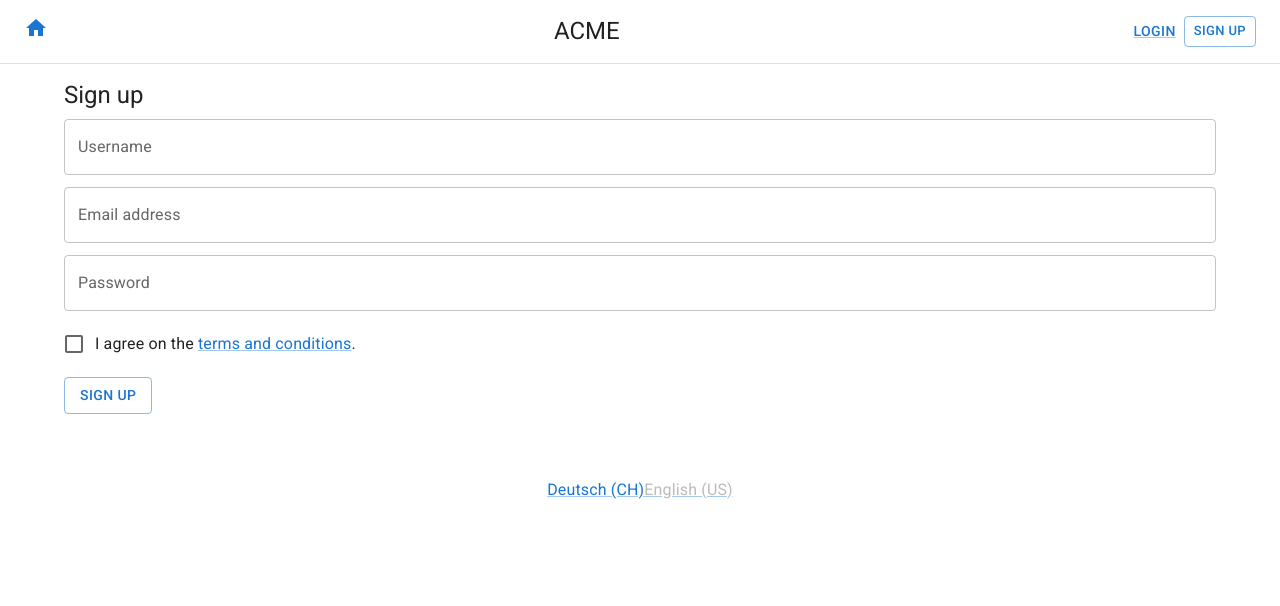
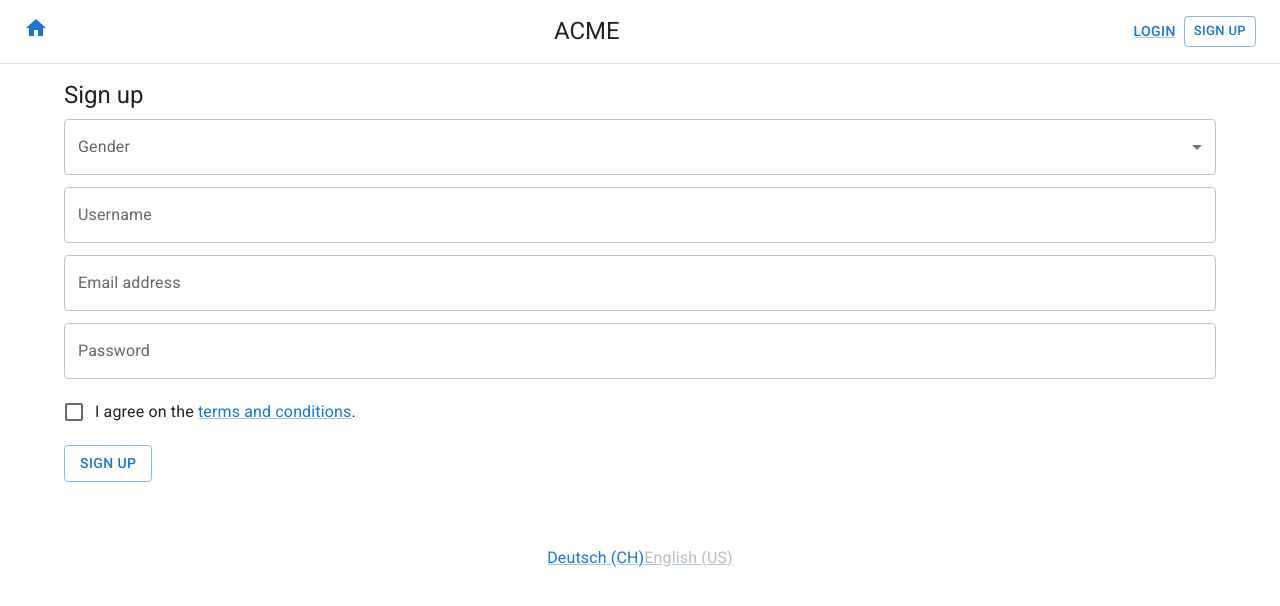
Before and after one commit to inkognitro/react-app-tutorial-code, a React app: page /auth/register in a window 1280 px wide. Shown: the top 606 px of the page. Built offline with nearby package versions, Linux system fonts and the light colour scheme.

Commit message:
provide gender selection

```diff
--- a/src/components/translations/deCH.json
+++ b/src/components/translations/deCH.json
@@ -12,6 +12,11 @@
       "languages": {
           "enUS": "English (US)",
           "deCH": "Deutsch (CH)"
+      },
+      "form": {
+          "selection": {
+            "choose": "Bitte wählen"
+          }
       }
   },
   "pages": {
@@ -19,6 +24,12 @@
           "greeting": "Hallo {{username}}!"
       },
       "registerPage": {
+        "gender": "Geschlecht",
+        "genderOptions": {
+          "female": "Weiblich",
+          "male": "Männlich",
+          "other": "Andere"
+        },
         "title": "Registrieren",
         "username": "Benutzername",
         "email": "E-Mail Adresse",
--- a/src/components/translations/enUS.json
+++ b/src/components/translations/enUS.json
@@ -12,6 +12,11 @@
       "languages": {
           "enUS": "English (US)",
           "deCH": "Deutsch (CH)"
+      },
+      "form": {
+          "selection": {
+              "choose": "Please choose"
+          }
       }
   },
   "pages": {
@@ -19,6 +24,12 @@
           "greeting": "Hi {{username}}!"
       },
       "registerPage": {
+          "gender": "Gender",
+          "genderOptions": {
+              "female": "Female",
+              "male": "Male",
+              "other": "Other"
+          },
           "title": "Sign up",
           "username": "Username",
           "email": "Email address",
--- /dev/null
+++ b/src/packages/core/form/CoreSelection.tsx
@@ -0,0 +1,74 @@
+import React, { FC, ReactNode, useState } from 'react';
+import { MenuItem, Select, InputLabel, FormControl } from '@mui/material';
+import { v4 } from 'uuid';
+import { useTranslator } from '@packages/core/i18n';
+import { Entry } from '@packages/core/collection';
+
+export type CoreSelectionProps<Data = any> = {
+    variant?: 'standard' | 'outlined' | 'filled';
+    margin?: 'dense' | 'normal' | 'none';
+    label?: ReactNode;
+    options: Entry<Data>[];
+    chosenOption: null | Entry<Data>;
+    renderOption: (entry: Entry<Data>) => ReactNode;
+    canChooseNone?: boolean;
+    onChange?: (option: null | Entry<Data>) => void;
+    disabled?: boolean;
+    readOnly?: boolean;
+    error?: boolean;
+    errorSection?: ReactNode;
+    fullWidth?: boolean;
+    size?: 'small' | 'medium';
+};
+
+export const CoreSelection: FC<CoreSelectionProps> = (props) => {
+    const { t } = useTranslator();
+    const [labelId] = useState(v4());
+    const shouldChosenOptionBeAddedToOptions =
+        props.chosenOption && !props.options.find((o) => o.key === props.chosenOption?.key);
+    const options: Entry[] =
+        props.chosenOption && shouldChosenOptionBeAddedToOptions
+            ? [props.chosenOption, ...props.options]
+            : props.options;
+    const shouldNoneOptionBeShown = !props.chosenOption || props.canChooseNone;
+    function getEntryByKeyOrNull(key: string): null | Entry {
+        const entry = options.find((e) => e.key === key);
+        if (!entry) {
+            return null;
+        }
+        return entry;
+    }
+    return (
+        <FormControl
+            margin={props.margin}
+            variant={props.variant}
+            error={props.error}
+            fullWidth={props.fullWidth}
+            size={props.size}>
+            {props.label && <InputLabel id={labelId}>{props.label}</InputLabel>}
+            <Select
+                readOnly={props.readOnly}
+                disabled={props.disabled}
+                labelId={labelId}
+                value={props.chosenOption?.key ?? ''}
+                onChange={(event) => {
+                    if (props.onChange) {
+                        props.onChange(getEntryByKeyOrNull(event.target.value));
+                    }
+                }}
+                label={props.label}>
+                {shouldNoneOptionBeShown && (
+                    <MenuItem value="">
+                        <em>{t('core.form.selection.choose')}</em>
+                    </MenuItem>
+                )}
+                {options.map((o) => (
+                    <MenuItem key={o?.key} value={o?.key}>
+                        {props.renderOption(o)}
+                    </MenuItem>
+                ))}
+            </Select>
+            {props.errorSection}
+        </FormControl>
+    );
+};
--- /dev/null
+++ b/src/packages/core/form/SingleSelection.tsx
@@ -0,0 +1,46 @@
+import React, { FC, ReactNode } from 'react';
+import { CollectionProvider, Entry } from '@packages/core/collection';
+import { CoreSelection } from './CoreSelection';
+import { Messages } from './Messages';
+import { SingleSelectionState } from './formElementState';
+
+export type SingleSelectionProps<Data = any> = {
+    provider: CollectionProvider<Data>;
+    data: SingleSelectionState<Data>;
+    renderOption: (entry: Entry<Data>) => ReactNode;
+    onChangeData?: (data: SingleSelectionState<Data>) => void;
+    variant?: 'standard' | 'outlined' | 'filled';
+    margin?: 'dense' | 'normal' | 'none';
+    label?: ReactNode;
+    canChooseNone?: boolean;
+    disabled?: boolean;
+    readOnly?: boolean;
+    fullWidth?: boolean;
+    size?: 'small' | 'medium';
+};
+
+export const SingleSelection: FC<SingleSelectionProps> = (props) => {
+    const hasErrorMessages = !!props.data.messages.find((m) => m.severity === 'error');
+    return (
+        <CoreSelection
+            variant={props.variant}
+            margin={props.margin}
+            label={props.label}
+            canChooseNone={props.canChooseNone}
+            disabled={props.disabled}
+            readOnly={props.readOnly}
+            fullWidth={props.fullWidth}
+            size={props.size}
+            options={props.provider.entries}
+            chosenOption={props.data.chosenOption}
+            onChange={(chosenOption) => {
+                if (props.onChangeData) {
+                    props.onChangeData({ ...props.data, chosenOption });
+                }
+            }}
+            renderOption={props.renderOption}
+            error={hasErrorMessages}
+            errorSection={props.data.messages.length ? <Messages messages={props.data.messages} /> : undefined}
+        />
+    );
+};
--- a/src/packages/core/form/formElementState.ts
+++ b/src/packages/core/form/formElementState.ts
@@ -1,4 +1,5 @@
 import { Translation } from '@packages/core/i18n';
+import { Entry } from '@packages/core/collection';
 
 export type Message = {
     id: string;
@@ -16,6 +17,7 @@ export type FieldMessage = {
 export enum FormElementTypes {
     TEXT_FIELD = 'textField-c615d5de',
     CHECKBOX = 'checkbox-c615d5de',
+    SINGLE_SELECTION = 'singleSelection-c615d5de',
 }
 
 type GenericFormElementState<T extends FormElementTypes, P extends object = {}> = {
@@ -30,7 +32,12 @@ export type TextFieldState = GenericFormElementState<
 
 export type CheckboxState = GenericFormElementState<FormElementTypes.CHECKBOX, { value: boolean; messages: Message[] }>;
 
-export type FormElementState = TextFieldState | CheckboxState;
+export type SingleSelectionState<D = any> = GenericFormElementState<
+    FormElementTypes.SINGLE_SELECTION,
+    { chosenOption: null | Entry<D>; messages: Message[] }
+>;
+
+export type FormElementState = TextFieldState | CheckboxState | SingleSelectionState;
 
 export function createTextFieldState(partial: Partial<Omit<TextFieldState, 'type'>> = {}): TextFieldState {
     return {
@@ -49,3 +56,14 @@ export function createCheckboxState(partial: Partial<Omit<CheckboxState, 'type'>
         type: FormElementTypes.CHECKBOX,
     };
 }
+
+export function createSingleSelectionState<D = any>(
+    partial: Partial<Omit<SingleSelectionState, 'type'>> = {}
+): SingleSelectionState<D> {
+    return {
+        messages: [],
+        chosenOption: null,
+        ...partial,
+        type: FormElementTypes.SINGLE_SELECTION,
+    };
+}
--- a/src/packages/core/form/nestedFormElementStatesEnrichment.ts
+++ b/src/packages/core/form/nestedFormElementStatesEnrichment.ts
@@ -54,6 +54,7 @@ function getWithMessagesEnrichedFormElementState<S extends FormElementState>(
     switch (state.type) {
         case FormElementTypes.TEXT_FIELD:
         case FormElementTypes.CHECKBOX:
+        case FormElementTypes.SINGLE_SELECTION:
             if (!state.pathPart) {
                 return state;
             }
--- a/src/pages/auth/RegisterPage.tsx
+++ b/src/pages/auth/RegisterPage.tsx
@@ -6,15 +6,24 @@ import {
     Checkbox,
     CheckboxState,
     createCheckboxState,
+    createSingleSelectionState,
     createTextFieldState,
     Form,
+    SingleSelectionState,
     TextField,
     TextFieldState,
 } from '@packages/core/form';
 import { FunctionalLink } from '@packages/core/routing';
 import { Typography } from '@mui/material';
+import { SingleSelection } from '@packages/core/form/SingleSelection';
+import { Entry, useArrayCollectionProvider } from '@packages/core/collection';
+
+type GenderId = 'f' | 'm' | 'o';
+
+const genderIds: GenderId[] = ['f', 'm', 'o'];
 
 type RegistrationFormState = {
+    genderSelection: SingleSelectionState<GenderId>;
     usernameField: TextFieldState;
     emailField: TextFieldState;
     passwordField: TextFieldState;
@@ -23,6 +32,7 @@ type RegistrationFormState = {
 
 function createRegistrationFormState(): RegistrationFormState {
     return {
+        genderSelection: createSingleSelectionState(),
         usernameField: createTextFieldState(),
         emailField: createTextFieldState(),
         passwordField: createTextFieldState(),
@@ -36,6 +46,10 @@ type RegistrationFormProps = {
 };
 
 const RegistrationForm: FC<RegistrationFormProps> = (props) => {
+    const genderIdsProvider = useArrayCollectionProvider<GenderId>({
+        dataArray: genderIds,
+        createEntryKey: (gId) => gId,
+    });
     const { t } = useTranslator();
     const termsAndConditionsLabel = (
         <T
@@ -51,6 +65,29 @@ const RegistrationForm: FC<RegistrationFormProps> = (props) => {
     );
     return (
         <Form>
+            <SingleSelection
+                data={props.data.genderSelection}
+                onChangeData={(data) => props.onChangeData({ ...props.data, genderSelection: data })}
+                provider={genderIdsProvider}
+                renderOption={(e: Entry<GenderId>) => {
+                    switch (e.data) {
+                        case 'f':
+                            return t('pages.registerPage.genderOptions.female');
+                        case 'm':
+                            return t('pages.registerPage.genderOptions.male');
+                        case 'o':
+                            return t('pages.registerPage.genderOptions.other');
+                        default:
+                            console.error(`genderId "${e.data}" is not supported!`);
+                            return null;
+                    }
+                }}
+                label={t('pages.registerPage.gender')}
+                variant="outlined"
+                margin="dense"
+                canChooseNone
+                fullWidth
+            />
             <TextField
                 label={t('pages.registerPage.username')}
                 data={props.data.usernameField}
```
